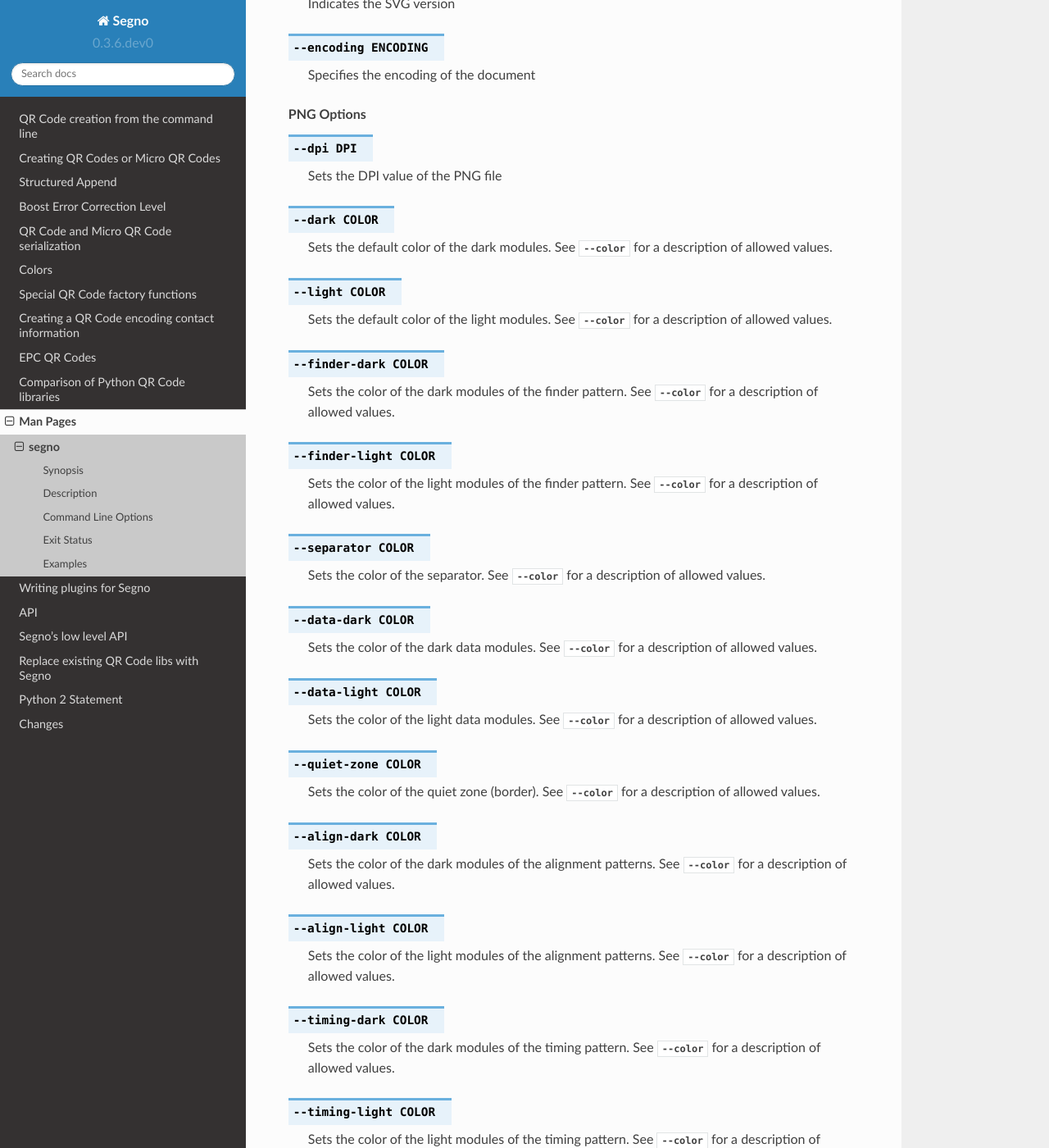
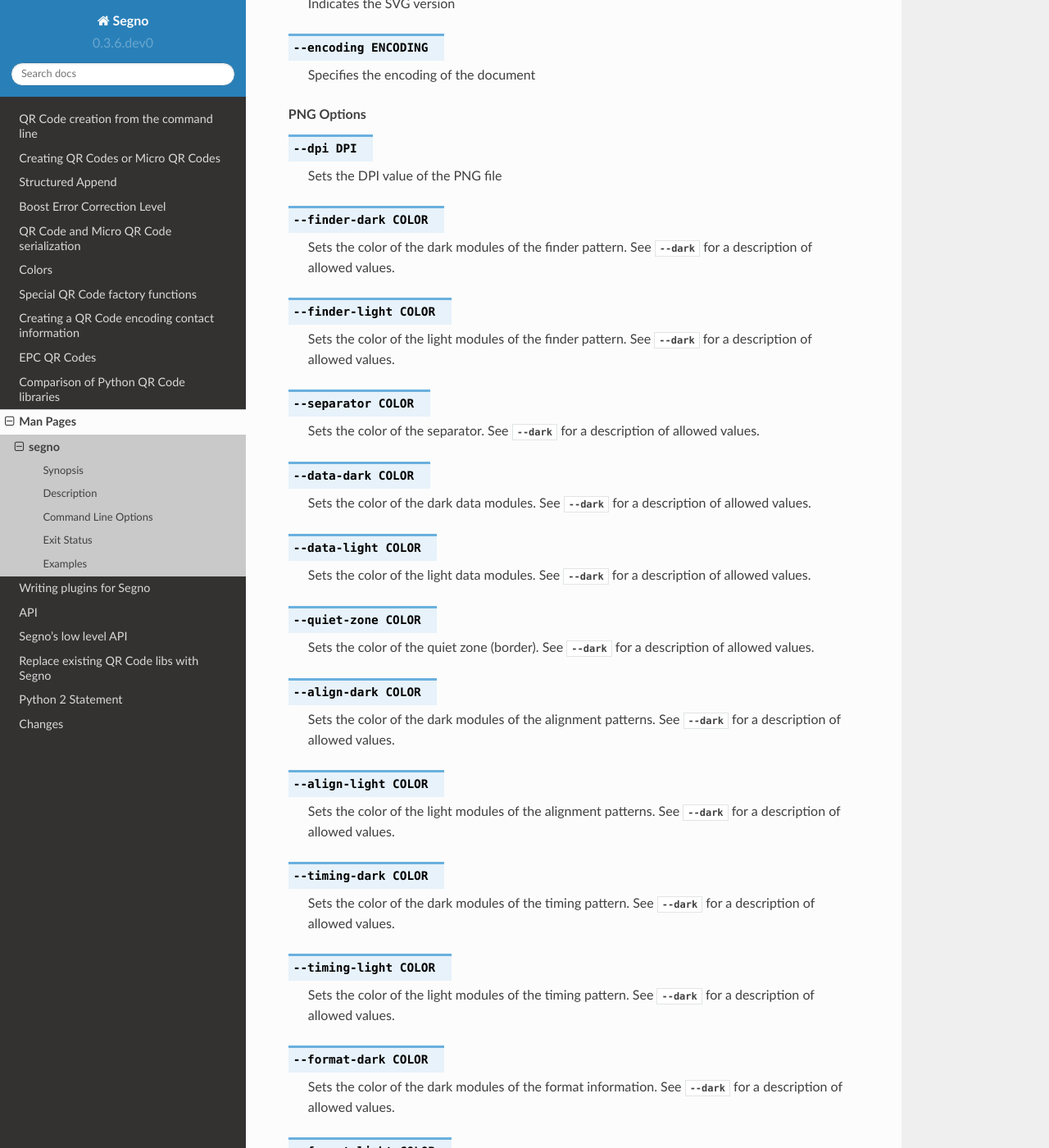
Before and after one commit to heuer/segno, a Sphinx documentation site: the page built from docs/man/segno.rst, in a window 1280 px wide and 1400 px high, scrolled down 3259 px. Shown: the whole window at 82% size. Built offline with Sphinx 7.4.7 and the Read the Docs theme 2.0.0, drawn with Linux system fonts in a browser that asks for light colours; the version number is read from the project's files by our own code; some of the changed text lies outside the part shown.

Commit message:
Updated docs

```diff
--- a/docs/man/segno.rst
+++ b/docs/man/segno.rst
@@ -91,17 +91,17 @@
     By default, the standard border (4 modules for QR Codes, 2 modules for
     Micro QR Codes) will be used. A value of 0 omits the border
 
-.. option:: --color COLOR
+.. option:: --dark COLOR
 
     Color of the dark modules. The color may be specified as web color name,
     i.e. "red" or as hexadecimal value, i.e. "#0033cc". Some serializers, i.e.
     SVG and PNG, support alpha channels (8-digit hexadecimal value) and
     some support "transparent" as color value. The standard color is black.
 
-.. option:: --background BACKGROUND, -bg BACKGROUND
+.. option:: --light COLOR
 
     Color of the light modules.
-    See :option:`--color` for a description of allowed values.
+    See :option:`--dark` for a description of allowed values.
     The standard background color is white.
 
 .. option:: --output OUTPUT, -o OUTPUT
@@ -171,90 +171,80 @@
 
     Sets the DPI value of the PNG file
 
-.. option:: --dark COLOR
-
-    Sets the default color of the dark modules.
-    See :option:`--color` for a description of allowed values.
-
-.. option:: --light COLOR
-
-    Sets the default color of the light modules.
-    See :option:`--color` for a description of allowed values.
-
 .. option:: --finder-dark COLOR
 
     Sets the color of the dark modules of the finder pattern.
-    See :option:`--color` for a description of allowed values.
+    See :option:`--dark` for a description of allowed values.
 
 .. option:: --finder-light COLOR
 
     Sets the color of the light modules of the finder pattern.
-    See :option:`--color` for a description of allowed values.
+    See :option:`--dark` for a description of allowed values.
 
 .. option:: --separator COLOR
 
     Sets the color of the separator.
-    See :option:`--color` for a description of allowed values.
+    See :option:`--dark` for a description of allowed values.
 
 .. option:: --data-dark COLOR
 
     Sets the color of the dark data modules.
-    See :option:`--color` for a description of allowed values.
+    See :option:`--dark` for a description of allowed values.
 
 .. option:: --data-light COLOR
 
     Sets the color of the light data modules.
-    See :option:`--color` for a description of allowed values.
+    See :option:`--dark` for a description of allowed values.
 
 .. option:: --quiet-zone COLOR
 
     Sets the color of the quiet zone (border).
-    See :option:`--color` for a description of allowed values.
+    See :option:`--dark` for a description of allowed values.
 
 .. option:: --align-dark COLOR
 
     Sets the color of the dark modules of the alignment patterns.
-    See :option:`--color` for a description of allowed values.
+    See :option:`--dark` for a description of allowed values.
 
 .. option:: --align-light COLOR
 
     Sets the color of the light modules of the alignment patterns.
-    See :option:`--color` for a description of allowed values.
+    See :option:`--dark` for a description of allowed values.
 
 .. option:: --timing-dark COLOR
 
     Sets the color of the dark modules of the timing pattern.
-    See :option:`--color` for a description of allowed values.
+    See :option:`--dark` for a description of allowed values.
 
 .. option:: --timing-light COLOR
 
     Sets the color of the light modules of the timing pattern.
-    See :option:`--color` for a description of allowed values.
+    See :option:`--dark` for a description of allowed values.
 
 .. option:: --format-dark COLOR
 
     Sets the color of the dark modules of the format information.
-    See :option:`--color` for a description of allowed values.
+    See :option:`--dark` for a description of allowed values.
 
 .. option:: --format-light COLOR
 
     Sets the color of the light modules of the format information.
-    See :option:`--color` for a description of allowed values.
+    See :option:`--dark` for a description of allowed values.
 
 .. option:: --version-dark COLOR
 
     Sets the color of the dark modules of the version information.
-    See :option:`--color` for a description of allowed values.
+    See :option:`--dark` for a description of allowed values.
 
 .. option:: --version-light COLOR
 
     Sets the color of the light modules of the version information.
-    See :option:`--color` for a description of allowed values.
+    See :option:`--dark` for a description of allowed values.
 
 .. option:: --dark-module COLOR
 
     Sets the color of the dark module.
-    See :option:`--color` for a description of allowed values.
+    See :option:`--dark` for a description of allowed values.
 
 
 
@@ -289,7 +279,7 @@
 
 .. code-block:: bash
 
-    $ segno -o=number.svg --scale=10 --color="darkblue" "A Day in the Life"
+    $ segno -o=number.svg --scale=10 --dark darkblue "A Day in the Life"
 
 Saves the 1-L QR code as SVG document, using a scaling factor of 10 and the
 dark modules use the color "darkblue" instead of black.
@@ -297,7 +287,7 @@
 
 .. code-block:: bash
 
-    $ segno -o rain.png -s 10 --color="#003399" --micro RAIN
+    $ segno -o rain.png -s 10 --dark #003399 --micro RAIN
 
 
 Saves the Micro QR Code (M2-M) as PNG image, using the color #003399 for dark
```
Also changed, not shown: 1 other file.
